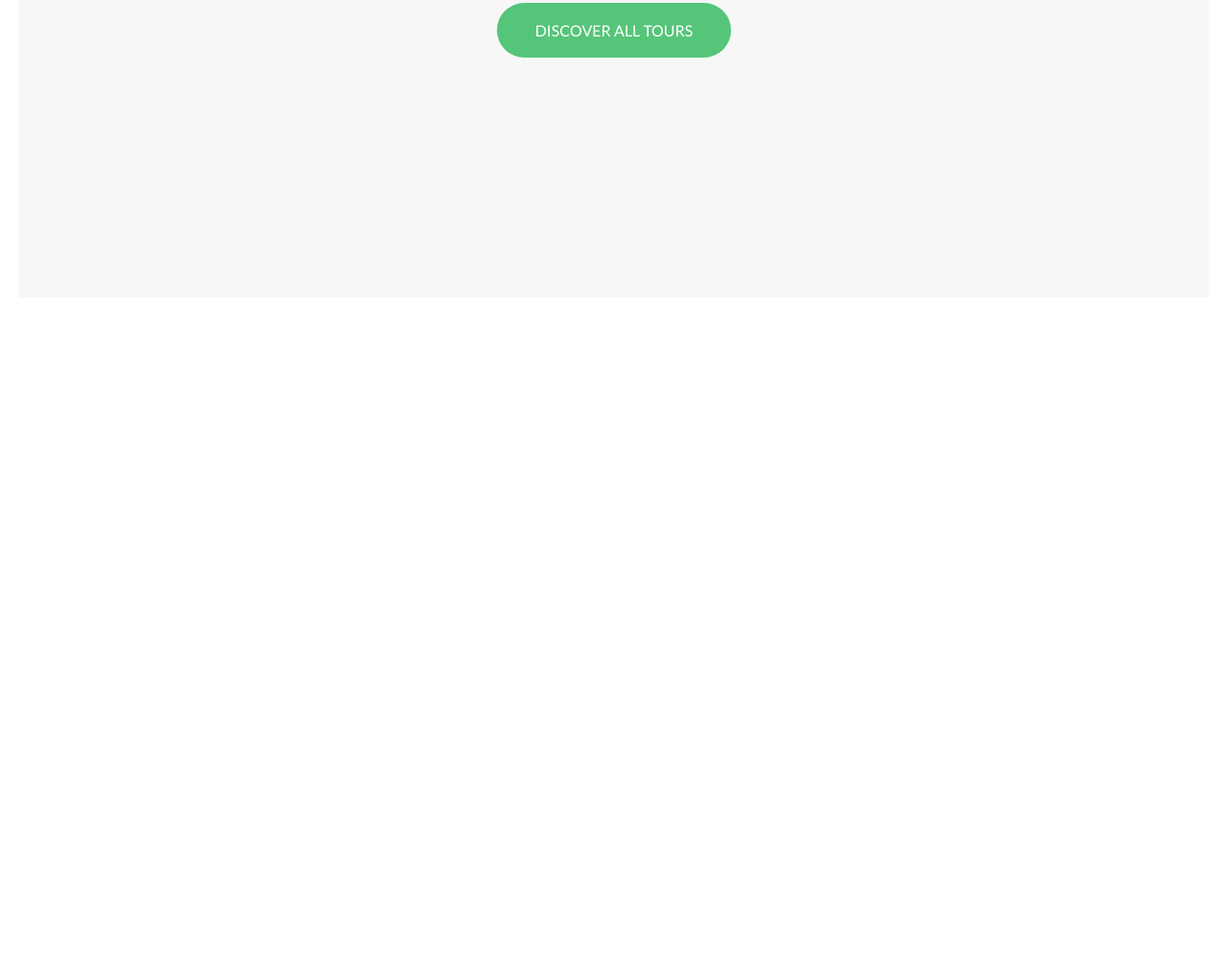
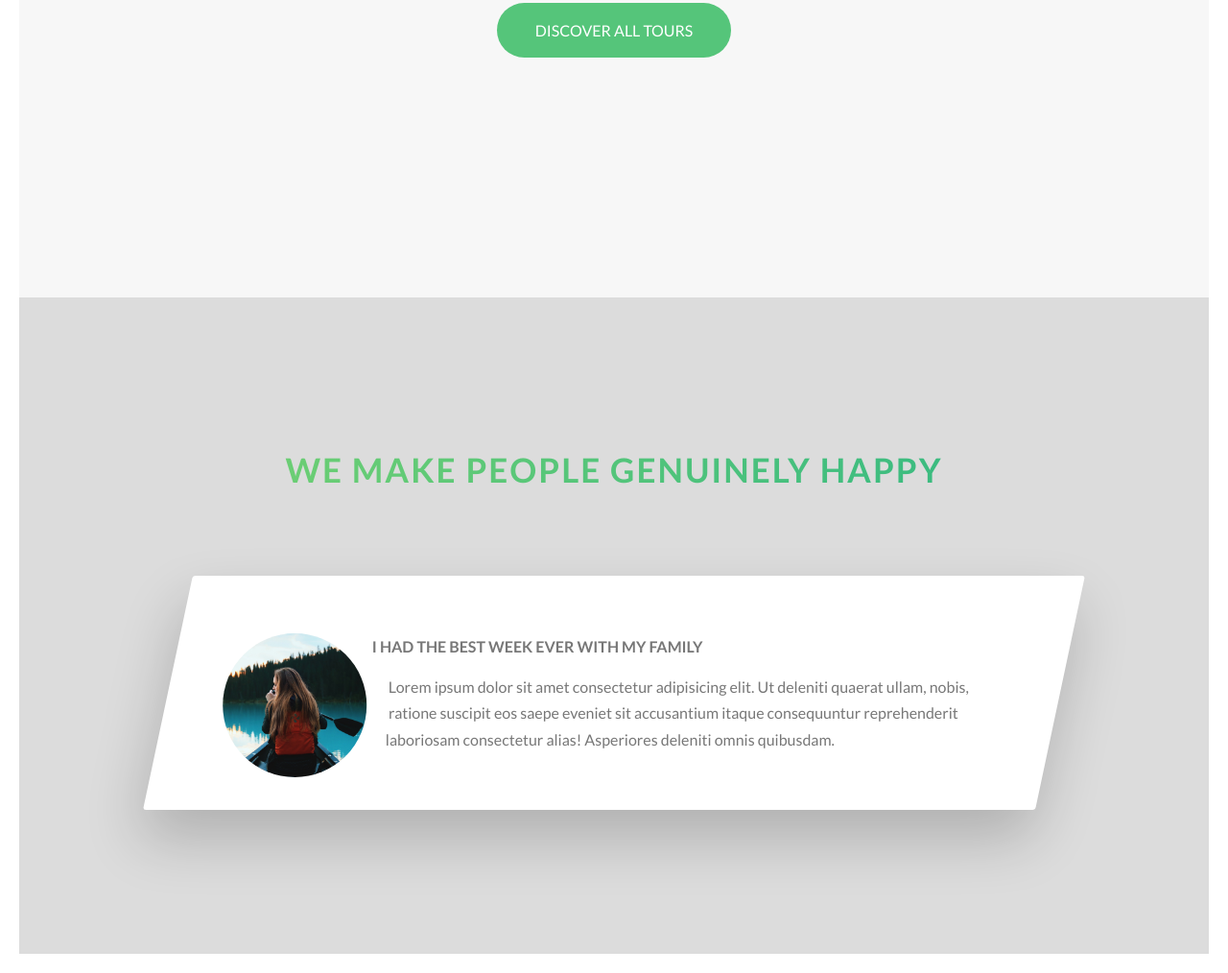
Before and after one commit to n1rdeks/html_sass, a website: page site_layout_grid/index.html in a window 1280 px wide. Shown: the part 3140-4154 px from the top of the page at 96% size. Before the commit the page ends 3470 px from the top, so only its background shows below. Drawn offline with Linux system fonts and the light colour scheme.

Commit message:
add first story

```diff
--- a/site_layout_grid/index.html
+++ b/site_layout_grid/index.html
@@ -44,8 +44,8 @@
               You're going to fall in love with nature
             </h3>
             <p class="paragraph">
-            Lorem, ipsum dolor sit amet consectetur adipisicing elit. Voluptas alias repudiandae enim
-            animi vitae consequuntur debitis asperiores, itaque cumque aperiam! Accusamus ea
+              Lorem, ipsum dolor sit amet consectetur adipisicing elit. Voluptas alias repudiandae
+              enim animi vitae consequuntur debitis asperiores, itaque cumque aperiam! Accusamus ea
               reprehenderit iste. Veniam assumenda tenetur illum saepe. Nostrum.
             </p>
             <h3 class="heading-tertiary u-margin-bottom-small">
@@ -58,12 +58,14 @@
             </p>
             <a href="#" class="btn-text">Learn more &rarr;</a>
           </div>
-
           <div class="col-1-of-2">
             <div class="composition">
-            <img src="img/nat-1.jpg" alt="Photo 1" class="composition__photo composition__photo_p1">
-            <img src="img/nat-2.jpg" alt="Photo 2" class="composition__photo composition__photo_p2">
-            <img src="img/nat-3.jpg" alt="Photo 3" class="composition__photo composition__photo_p3">
+              <img src="img/nat-1.jpg" alt="Photo 1"
+                   class="composition__photo composition__photo_p1">
+              <img src="img/nat-2.jpg" alt="Photo 2"
+                   class="composition__photo composition__photo_p2">
+              <img src="img/nat-3.jpg" alt="Photo 3"
+                   class="composition__photo composition__photo_p3">
             </div>
           </div>
         </div>
@@ -103,9 +105,9 @@
             <i class="feature-box__icon icon-basic-heart"></i>
             <h3 class="heading-tertiary u-margin-bottom-small">Life a healthier life</h3>
             <p>
-            Lorem ipsum dolor sit amet consectetur adipisicing elit. Voluptate suscipit et ipsam nemo
-            unde at delectus nostrum quis? Qui esse doloribus id vitae atque dolorum amet est alias
-            quae neque?
+              Lorem ipsum dolor sit amet consectetur adipisicing elit. Voluptate suscipit et ipsam
+              nemo unde at delectus nostrum quis? Qui esse doloribus id vitae atque dolorum amet est
+              alias quae neque?
             </p>
           </div>
         </div>
@@ -225,6 +227,29 @@
         <div class="u-center-text u-margin-top-big">
           <a href="#" class="btn btn_green">Discover all tours</a>
         </div>
+      </section>
+
+      <section class="section-stories">
+        <div class="u-center-text u-margin-bottom-big">
+          <h2 class="heading-secondary">
+            We make people genuinely happy
+          </h2>
+        </div>
+
+        <div class="story">
+          <figure class="story__shape">
+            <img src="img/nat-8.jpg" alt="Person one a tour" class="story__image">
+            <figcaption class="story__caption">Mary Smith</figcaption>
+          </figure>
+          <div class="story__text">
+            <h3 class="heading-tertiary u-margin-bottom-small">
+              I had the best week ever with my family
+            </h3>
+            <p>Lorem ipsum dolor sit amet consectetur adipisicing elit. Ut deleniti quaerat ullam,
+              nobis, ratione suscipit eos saepe eveniet sit accusantium itaque consequuntur
+              reprehenderit laboriosam consectetur alias! Asperiores deleniti omnis quibusdam.</p>
+          </div>
+        </div>
 
       </section>
     </main>
--- a/site_layout_grid/sass/base/_typography.scss
+++ b/site_layout_grid/sass/base/_typography.scss
@@ -35,14 +35,14 @@ body {
     text-transform: uppercase;
     font-weight: 700;
     letter-spacing: .2rem;
-    transition: all .2s;
+    transition: all .3s;
     // this block for gradient text
     background: linear-gradient(to right, $color-primary-light, $color-primary-dark);
     background-clip: text;
     color: transparent;
 
     &:hover {
-        transform: skewY(2deg) skewX(14deg) scale(1.1);
+       transform: skewY(2deg) skewX(14deg) scale(1.1);
         text-shadow: .5rem 1rem 2rem rgba($color-black, .2);
     }
 }
--- /dev/null
+++ b/site_layout_grid/sass/components/_story.scss
@@ -0,0 +1,57 @@
+.story {
+    width: 75%;
+    margin: 0 auto;
+    box-shadow: 0 3rem 6rem rgba($color-black, .2);
+    background-color: $color-white;
+    border-radius: 3px;
+    padding: 6rem;
+    padding-left: 8rem;
+    font-size: $default-font-size;
+    transform: skewX(-12deg);
+
+    &__shape {
+        width: 15rem;
+        height: 15rem;
+        float: left;
+        shape-outside: circle(50% at 50% 50%);
+        clip-path: circle(50% at 50% 50%);
+        transform: translateX(-2rem) skewX(12deg);
+        position: relative;
+    }
+
+    &__image {
+        height: 100%;
+        transform: translateX(-4rem) scale(1.4);
+        transition: all .5s;
+    }
+
+    &__text {
+        transform: skewX(12deg);
+    }
+
+    &__caption {
+        position: absolute;
+        top: 50%;
+        left: 50%;
+        transform: translate(-50%, 20%);
+        color: $color-white;
+        text-transform: uppercase;
+        font-size: 1.7rem;
+        text-align: center;
+        opacity: 0;
+        transition: all .5s;
+        // for disable shaking after moving
+        backface-visibility: hidden;
+    }
+
+    &:hover &__caption {
+        opacity: 1;
+        transform: translate(-50%, -50%);
+    }
+
+    &:hover &__image {
+        transform: translateX(-4rem) scale(1);
+        filter: blur(3px) brightness(80%);
+    }
+
+}
--- a/site_layout_grid/sass/layout/_header.scss
+++ b/site_layout_grid/sass/layout/_header.scss
@@ -27,5 +27,4 @@
         transform: translate(-50%,-50%);
         text-align: center;
     }
-
 }
--- a/site_layout_grid/sass/main.scss
+++ b/site_layout_grid/sass/main.scss
@@ -16,3 +16,4 @@
 @import "components/composition";
 @import "components/feature-box";
 @import "components/card";
+@import "components/story";
--- a/site_layout_grid/sass/pages/_home.scss
+++ b/site_layout_grid/sass/pages/_home.scss
@@ -16,11 +16,10 @@
     clip-path: polygon(0 15%, 100% 0, 100% 85%, 0 100%);
     /* Or, if we don't need normal image, use:
     transform: skewY(-7deg)
-    after that, for direct children:p
+    after that, for direct children:
     & > * { transform skewY(7deg) }
     */
     margin-top: -11rem;
-
 }
 
 .section-tours {
@@ -28,3 +27,8 @@
     padding: 25rem 0 25rem 0;
     margin-top: -12rem;
 }
+
+.section-stories {
+    padding: 15rem 0;
+    background-color: gainsboro;
+}
```
Also changed, not shown: site_layout_grid/css/style.css, site_layout_grid/sass/components/_card.scss (line endings or trailing spaces). Lines whose indentation alone changed are shown as unchanged.
